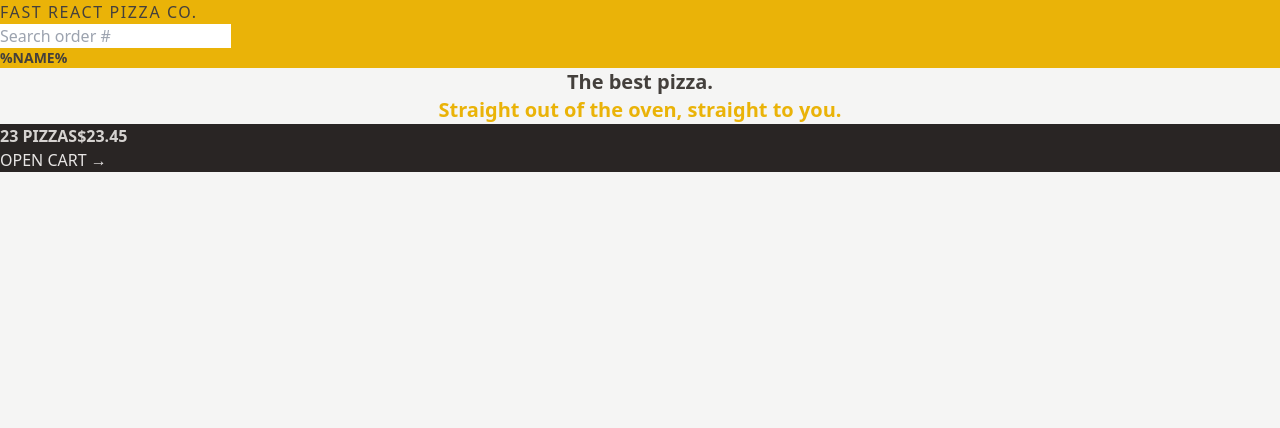
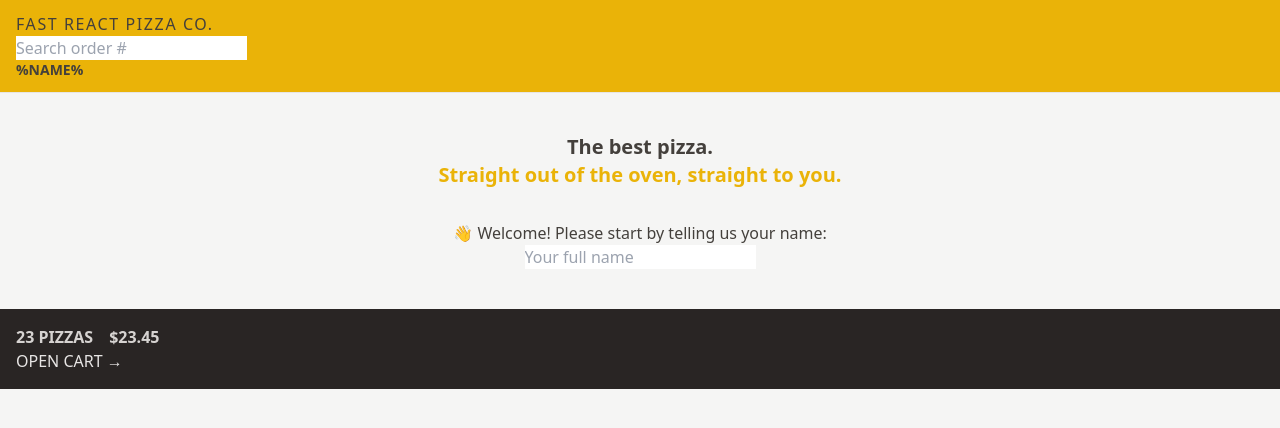
Before and after one commit to JeranSalcedo/fast-react-pizza, a React (Vite) app: page / in a window 1280 px wide. Shown: the top 428 px of the page. Built offline with nearby package versions, Linux system fonts and the light colour scheme.

Commit message:
added margins and paddings

```diff
--- a/src/features/cart/CartOverview.jsx
+++ b/src/features/cart/CartOverview.jsx
@@ -2,8 +2,8 @@
 
 const CartOverview = () => {
 	return (
-		<div className="bg-stone-800 uppercase text-stone-200">
-			<p className="font-semibold text-stone-300">
+		<div className="bg-stone-800 p-4 uppercase text-stone-200">
+			<p className="space-x-4 font-semibold text-stone-300">
 				<span>23 pizzas</span>
 				<span>$23.45</span>
 			</p>
--- a/src/ui/Header.jsx
+++ b/src/ui/Header.jsx
@@ -5,7 +5,7 @@
 
 const Header = () => {
 	return (
-		<header className="bg-yellow-500 uppercase">
+		<header className="border-b border-stone-200 bg-yellow-500 px-4 py-3 uppercase">
 			<Link to="/" className="tracking-widest">
 				Fast React Pizza Co.
 			</Link>
--- a/src/ui/Home.jsx
+++ b/src/ui/Home.jsx
@@ -1,13 +1,17 @@
+import CreateUser from "../features/user/CreateUser";
+
 const Home = () => {
 	return (
-		<div>
-			<h1 className="text-center text-xl font-semibold text-stone-700">
+		<div className="my-10 text-center">
+			<h1 className="mb-8 text-xl font-semibold text-stone-700">
 				The best pizza.
 				<br />
 				<span className="text-yellow-500">
 					Straight out of the oven, straight to you.
 				</span>
 			</h1>
+
+			<CreateUser />
 		</div>
 	);
 };
```
